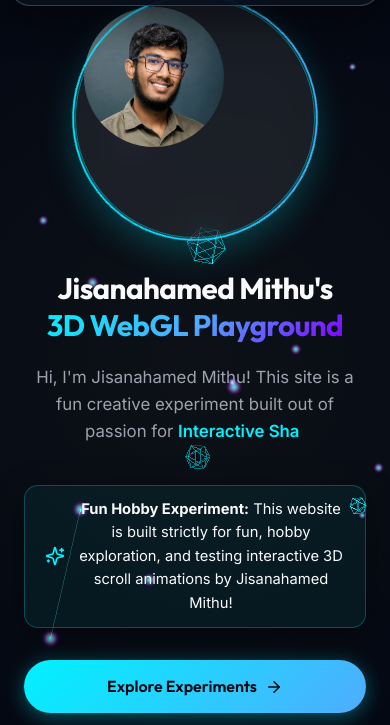
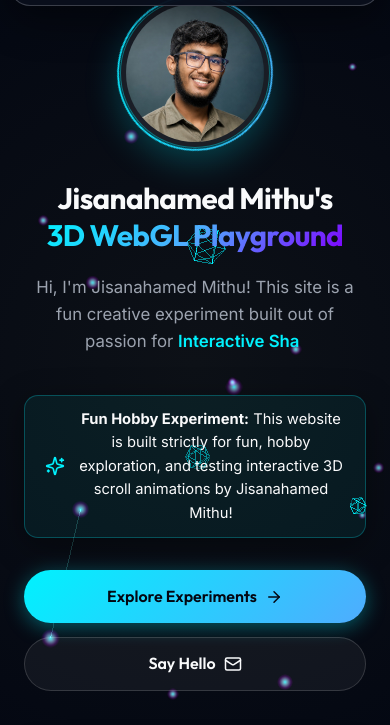
Before and after one commit to jisanahamed08/Alpha-45, a website built with Vite: page index.html in a window 390 px wide. Shown: the part 58-783 px from the top of the page. Built offline with nearby package versions, Linux system fonts and the light colour scheme.

Commit message:
Fix mobile avatar glass frame scaling and circular alignment

```diff
--- a/src/style.css
+++ b/src/style.css
@@ -1446,11 +1446,23 @@
 
   .hero-avatar-wrapper {
     margin: 0 auto;
+    display: flex;
+    justify-content: center;
+    align-items: center;
+  }
+
+  .avatar-glass-frame {
+    width: 150px !important;
+    height: 150px !important;
+    padding: 5px !important;
+    margin: 0 auto !important;
   }
 
   .hero-profile-img {
-    width: 140px;
-    height: 140px;
+    width: 100% !important;
+    height: 100% !important;
+    border-radius: 50% !important;
+    object-fit: cover !important;
   }
 
   .hero-headline {
```
Also changed, not shown: dist/index.html.
